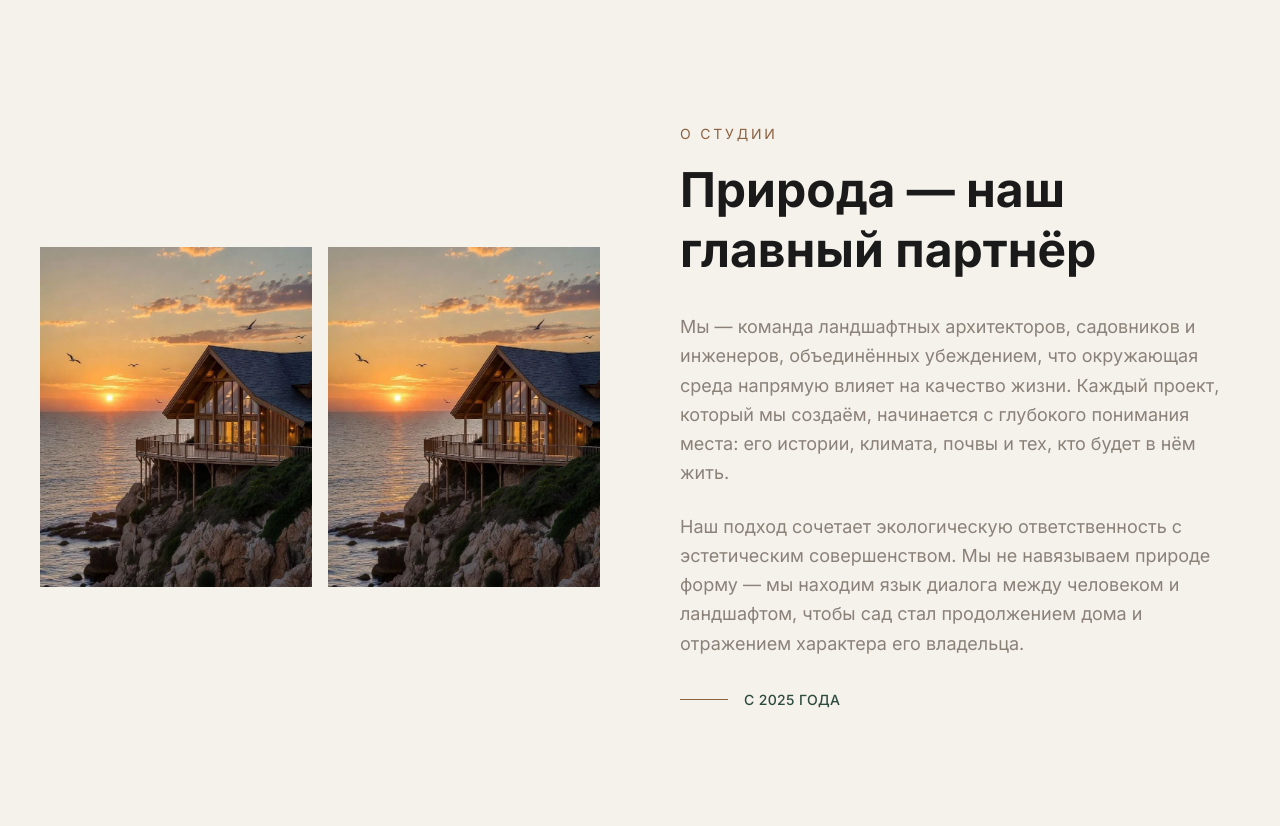
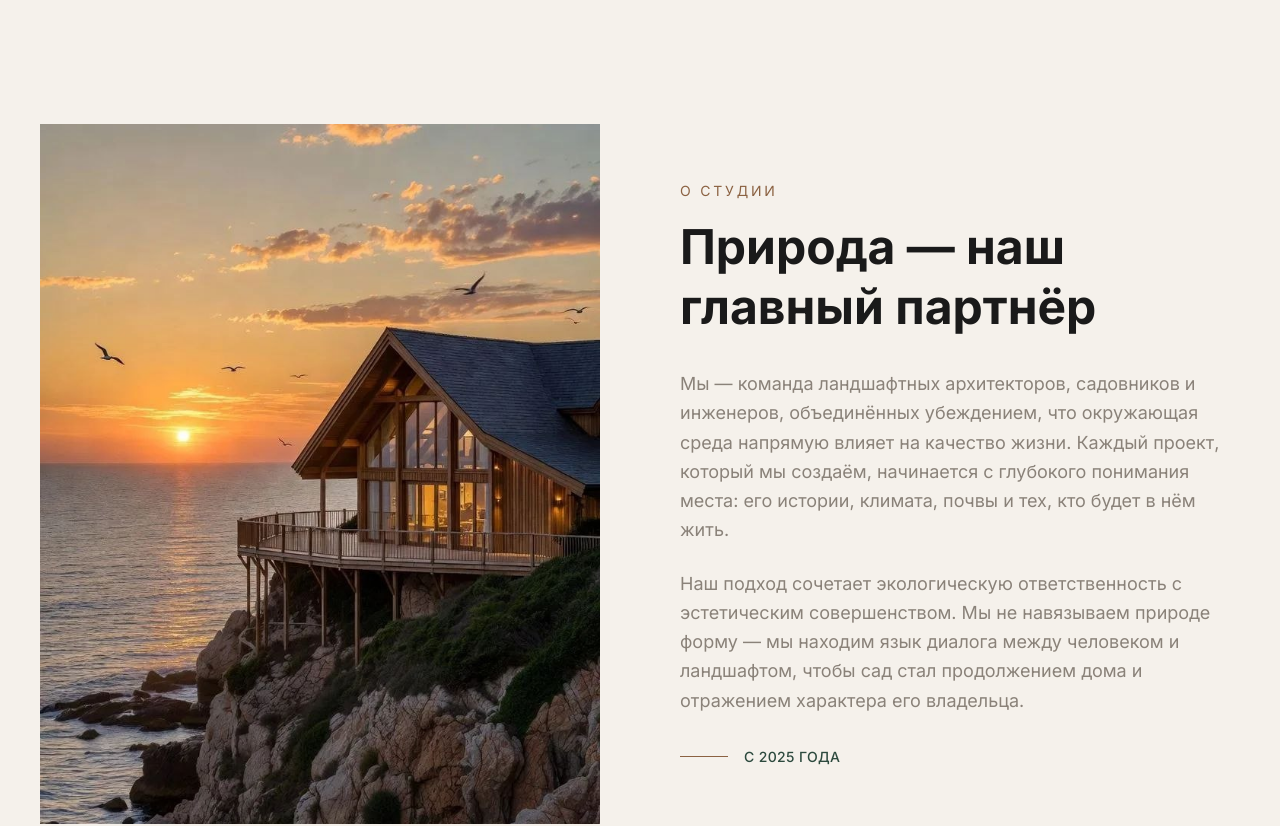
Before and after one commit to workreplit3-ctrl/territoriya-svobody, a Next.js app: page / in a window 1280 px wide. Shown: the part 820-1646 px from the top of the page. Built offline with nearby package versions, Linux system fonts and the light colour scheme; grey boxes are pictures that could not be loaded.

Commit message:
fix: single photo in about section

```diff
--- a/src/app/page.tsx
+++ b/src/app/page.tsx
@@ -573,8 +573,7 @@ function About() {
       <div className="max-w-[1400px] mx-auto px-6 md:px-10">
         <div className="grid md:grid-cols-2 gap-12 md:gap-20 items-center">
           <FadeIn direction="left" className="relative">
-            <div className="grid grid-cols-2 gap-4">
-              <div className="relative aspect-[4/5] overflow-hidden">
+            <div className="relative aspect-[4/5] overflow-hidden">
                 <img
                   src="/about-photo.jpg"
                   alt="Ландшафтный проект"
@@ -582,15 +581,6 @@ function About() {
                   loading="lazy"
                 />
               </div>
-              <div className="relative aspect-[4/5] overflow-hidden">
-                <img
-                  src="/about-photo.jpg"
-                  alt="Природа"
-                  className="w-full h-full object-cover"
-                  loading="lazy"
-                />
-              </div>
-            </div>
             <div className="absolute -bottom-6 -right-6 w-40 h-40 bg-forest/10 -z-10" />
           </FadeIn>
 
```
